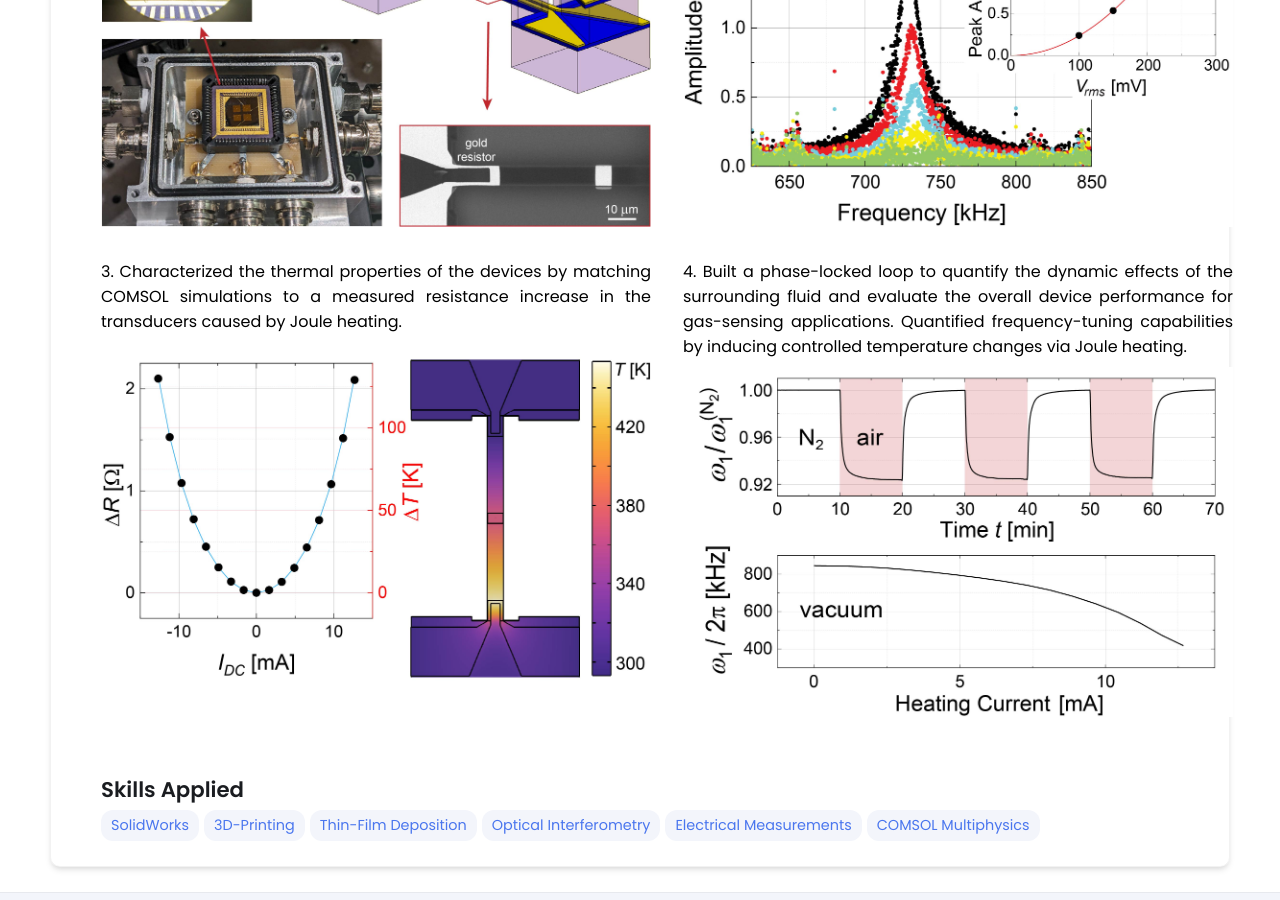
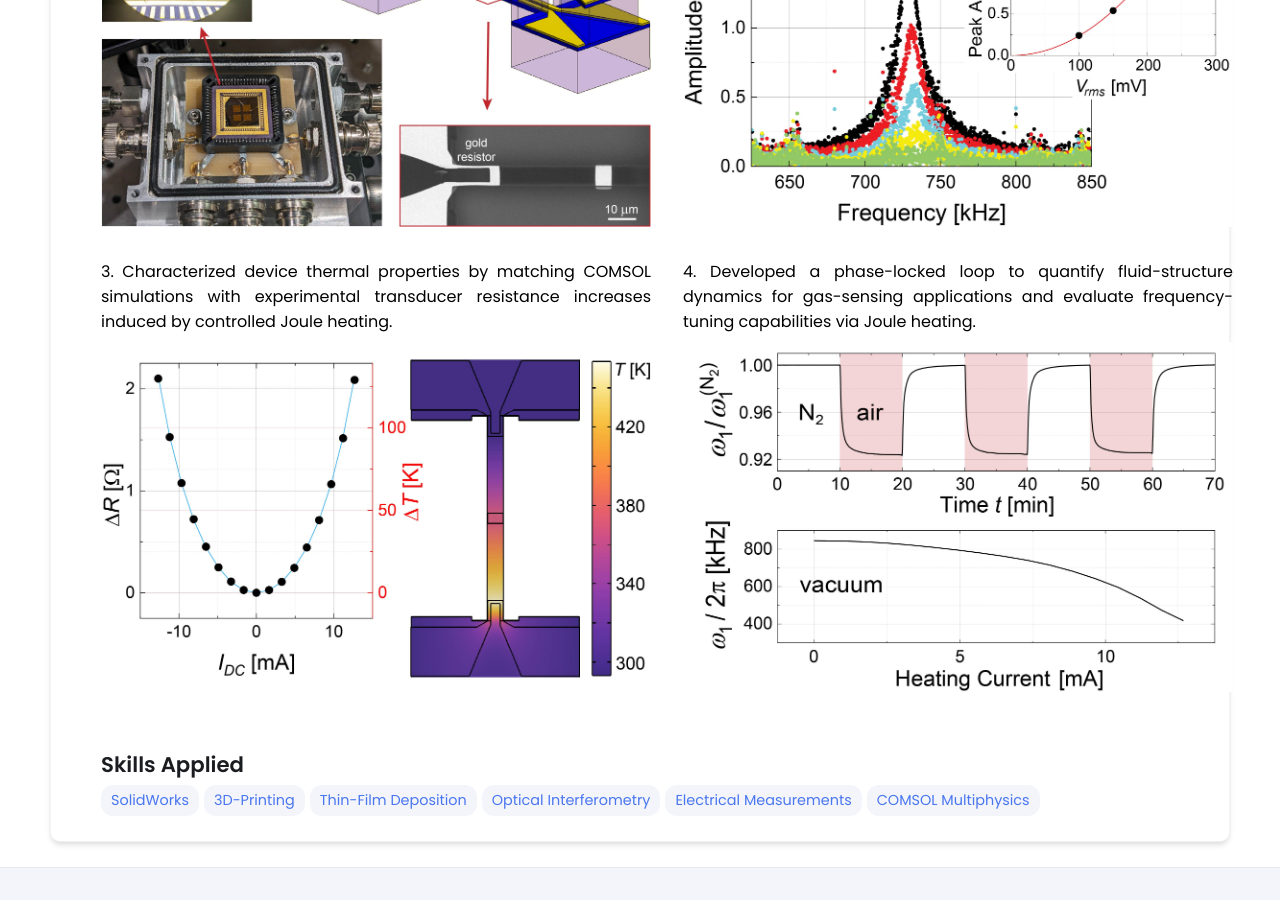
Before and after one commit to HagenGress/HagenGress.github.io, a Jekyll site: the page built from _projects/resonators/index.md, in a window 1280 px wide and 900 px high, scrolled down 551 px. Built offline with Jekyll 4.4.1, drawn with Linux system fonts in a browser that asks for light colours.

Commit message:
Update index.md

```diff
--- a/_projects/resonators/index.md
+++ b/_projects/resonators/index.md
@@ -17,8 +17,8 @@ main-image: /3D-MEMS_TitlePicture.jpg
    images="
      3D-MEMS_1.jpg::Designed and fabricated 3D-printed micromechanical resonators with integrated electromechanical transducers.|
      3D-MEMS_2.jpg::Characterized the performance of electrothermal actuation and piezoresistive detection.|
-     3D-MEMS_3.jpg::Characterized the thermal properties of the devices by matching COMSOL simulations to a measured resistance increase in the transducers caused by Joule heating.|
-     3D-MEMS_4.jpg::Built a phase-locked loop to quantify the dynamic effects of the surrounding fluid and evaluate the overall device performance for gas-sensing applications. Quantified frequency-tuning capabilities by inducing controlled temperature changes via Joule heating.| "
+     3D-MEMS_3.jpg::Characterized device thermal properties by matching COMSOL simulations with experimental transducer resistance increases induced by controlled Joule heating.|
+     3D-MEMS_4.jpg::Developed a phase-locked loop to quantify fluid-structure dynamics for gas-sensing applications and evaluate frequency-tuning capabilities via Joule heating.| "
    width="550"
 %}
 
```
